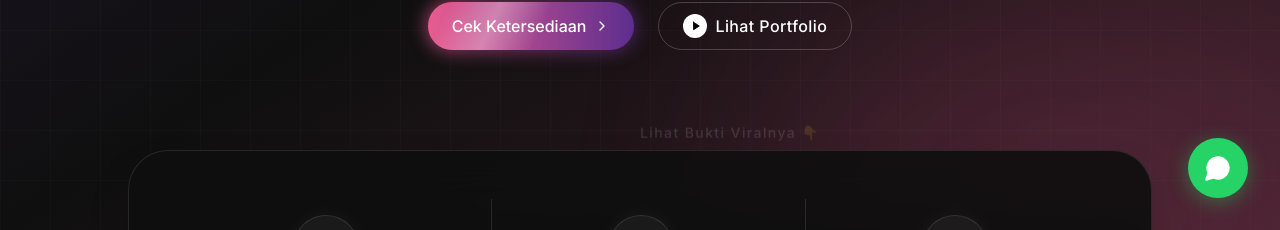
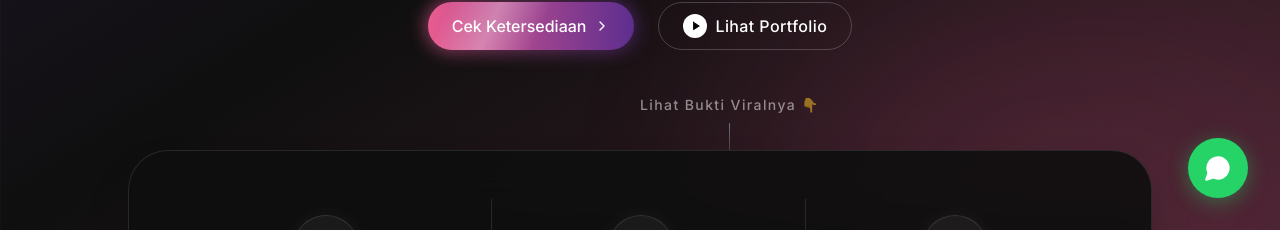
Before and after one commit to LostaMasta45/komukunaevent, a Next.js app: page /komukunaevent in a window 1280 px wide. Shown: the part 570-800 px from the top of the page. Built offline with nearby package versions, Linux system fonts and the light colour scheme.

Commit message:
perf: reduce Preloader delay for better LCP

```diff
--- /dev/null
+++ b/components/komukuna-event/HeroButtons.tsx
@@ -0,0 +1,58 @@
+"use client";
+
+import { Button } from './ui/Button';
+import Link from 'next/link';
+import { ChevronRight, Play } from 'lucide-react';
+import { useState } from 'react';
+import PortfolioArchiveModal from './PortfolioArchiveModal';
+import { portfolioItems, videoItems } from './portfolio-data';
+
+export default function HeroButtons() {
+    const [isDemoOpen, setIsDemoOpen] = useState(false);
+
+    return (
+        <>
+            <div className="flex flex-col sm:flex-row items-center justify-center gap-4 sm:gap-6 pt-4 animate-fade-in-up delay-1500">
+                <div className="relative group w-full sm:w-auto">
+                    <div className="absolute -inset-1 bg-gradient-to-r from-komukuna-pink to-komukuna-purple rounded-full blur opacity-50 group-hover:opacity-100 transition duration-1000 group-hover:duration-200 animate-tilt"></div>
+                    <Button
+                        variant="gradient"
+                        size="lg"
+                        className="relative w-full sm:w-auto h-12 px-6 text-base overflow-hidden group-hover:scale-[1.02] transition-transform duration-300"
+                        asChild
+                    >
+                        <Link href="#pricing">
+                            <span className="relative z-10 flex items-center justify-center">
+                                Cek Ketersediaan <ChevronRight className="ml-2 w-4 h-4" />
+                            </span>
+                            {/* Shine Effect */}
+                            <div className="absolute top-0 -left-[100%] w-[50%] h-full bg-gradient-to-r from-transparent via-white/30 to-transparent skew-x-[-25deg] animate-[shine_3s_infinite]" />
+                        </Link>
+                    </Button>
+                </div>
+
+
+                <Button
+                    variant="ghost"
+                    size="lg"
+                    className="h-12 px-6 text-base border border-white/20 hover:bg-white/10 hover:text-white rounded-full flex items-center gap-2 w-full sm:w-auto justify-center group"
+                    onClick={() => setIsDemoOpen(true)}
+                >
+                    <div className="w-6 h-6 rounded-full bg-white flex items-center justify-center transition-transform group-hover:scale-110">
+                        <Play size={10} fill="black" className="ml-0.5 text-black" />
+                    </div>
+                    <span className="font-medium tracking-wide">Lihat Portfolio</span>
+                </Button>
+            </div>
+
+            {/* Portfolio Modal */}
+            <PortfolioArchiveModal
+                isOpen={isDemoOpen}
+                initialTab="photobooth"
+                photoItems={portfolioItems}
+                videoItems={videoItems}
+                onClose={() => setIsDemoOpen(false)}
+            />
+        </>
+    );
+}
--- /dev/null
+++ b/components/komukuna-event/HeroRotatingText.tsx
@@ -0,0 +1,39 @@
+"use client";
+
+import { motion, AnimatePresence } from 'framer-motion';
+import { useState, useEffect } from 'react';
+
+const headlines = [
+    "Konten Viral.",
+    "Branding Keren.",
+    "Momen Seru.",
+    "Kenangan Manis."
+];
+
+export default function HeroRotatingText() {
+    const [index, setIndex] = useState(0);
+
+    useEffect(() => {
+        const interval = setInterval(() => {
+            setIndex((prev) => (prev + 1) % headlines.length);
+        }, 3000);
+        return () => clearInterval(interval);
+    }, []);
+
+    return (
+        <div className="relative h-[1.1em] overflow-hidden">
+            <AnimatePresence mode="wait">
+                <motion.span
+                    key={headlines[index]}
+                    initial={{ y: 50, opacity: 0 }}
+                    animate={{ y: 0, opacity: 1 }}
+                    exit={{ y: -50, opacity: 0 }}
+                    transition={{ duration: 0.5, ease: "easeOut" }}
+                    className="block absolute inset-0 w-full text-transparent bg-clip-text bg-gradient-to-r from-komukuna-pink via-purple-400 to-komukuna-purple"
+                >
+                    {headlines[index]}
+                </motion.span>
+            </AnimatePresence>
+        </div>
+    );
+}
--- a/components/komukuna-event/HeroSection.tsx
+++ b/components/komukuna-event/HeroSection.tsx
@@ -1,31 +1,9 @@
-"use client";
-
-import { motion, AnimatePresence } from 'framer-motion';
-import { Button } from './ui/Button';
 import Link from 'next/link';
 import { ChevronRight, Play } from 'lucide-react';
-import { useState, useEffect } from 'react';
-import PortfolioArchiveModal from './PortfolioArchiveModal';
-import { portfolioItems, videoItems } from './portfolio-data';
-
-const headlines = [
-    "Konten Viral.",
-    "Branding Keren.",
-    "Momen Seru.",
-    "Kenangan Manis."
-];
+import HeroRotatingText from './HeroRotatingText';
+import HeroButtons from './HeroButtons';
 
 export default function HeroSection() {
-    const [index, setIndex] = useState(0);
-    const [isDemoOpen, setIsDemoOpen] = useState(false);
-
-    useEffect(() => {
-        const interval = setInterval(() => {
-            setIndex((prev) => (prev + 1) % headlines.length);
-        }, 3000);
-        return () => clearInterval(interval);
-    }, []);
-
     return (
         <section className="relative h-screen min-h-[800px] flex items-center justify-center overflow-hidden">
 
@@ -48,8 +26,7 @@ export default function HeroSection() {
                         backgroundImage: `
                             linear-gradient(rgba(255, 255, 255, 0.1) 1px, transparent 1px),
                             linear-gradient(90deg, rgba(255, 255, 255, 0.1) 1px, transparent 1px)
-                        `,
-                        backgroundSize: '50px 50px'
+                        `
                     }}
                 />
 
@@ -77,20 +54,8 @@ export default function HeroSection() {
                             Tamu Pulang Membawa
                         </span>
 
-                        <div className="relative h-[1.1em] overflow-hidden">
-                            <AnimatePresence mode="wait">
-                                <motion.span
-                                    key={headlines[index]}
-                                    initial={{ y: 50, opacity: 0 }}
-                                    animate={{ y: 0, opacity: 1 }}
-                                    exit={{ y: -50, opacity: 0 }}
-                                    transition={{ duration: 0.5, ease: "easeOut" }}
-                                    className="block absolute inset-0 w-full text-transparent bg-clip-text bg-gradient-to-r from-komukuna-pink via-purple-400 to-komukuna-purple"
-                                >
-                                    {headlines[index]}
-                                </motion.span>
-                            </AnimatePresence>
-                        </div>
+                        {/* Client Component for Rotating Text */}
+                        <HeroRotatingText />
                     </h1>
 
                     {/* Subheader POINTER: LCP ELEMENT */}
@@ -99,60 +64,17 @@ export default function HeroSection() {
                         <span className="text-white font-semibold"> Photobooth & Video 360°</span> yang seru, personal, dan langsung tayang di Instagram Story.
                     </p>
 
-                    <div className="flex flex-col sm:flex-row items-center justify-center gap-4 sm:gap-6 pt-4 animate-fade-in-up delay-1500">
-                        <div className="relative group w-full sm:w-auto">
-                            <div className="absolute -inset-1 bg-gradient-to-r from-komukuna-pink to-komukuna-purple rounded-full blur opacity-50 group-hover:opacity-100 transition duration-1000 group-hover:duration-200 animate-tilt"></div>
-                            <Button
-                                variant="gradient"
-                                size="lg"
-                                className="relative w-full sm:w-auto h-12 px-6 text-base overflow-hidden group-hover:scale-[1.02] transition-transform duration-300"
-                                asChild
-                            >
-                                <Link href="#pricing">
-                                    <span className="relative z-10 flex items-center justify-center">
-                                        Cek Ketersediaan <ChevronRight className="ml-2 w-4 h-4" />
-                                    </span>
-                                    {/* Shine Effect */}
-                                    <div className="absolute top-0 -left-[100%] w-[50%] h-full bg-gradient-to-r from-transparent via-white/30 to-transparent skew-x-[-25deg] animate-[shine_3s_infinite]" />
-                                </Link>
-                            </Button>
-                        </div>
-
-
-                        <Button
-                            variant="ghost"
-                            size="lg"
-                            className="h-12 px-6 text-base border border-white/20 hover:bg-white/10 hover:text-white rounded-full flex items-center gap-2 w-full sm:w-auto justify-center group"
-                            onClick={() => setIsDemoOpen(true)}
-                        >
-                            <div className="w-6 h-6 rounded-full bg-white flex items-center justify-center transition-transform group-hover:scale-110">
-                                <Play size={10} fill="black" className="ml-0.5 text-black" />
-                            </div>
-                            <span className="font-medium tracking-wide">Lihat Portfolio</span>
-                        </Button>
-                    </div>
+                    {/* Client Component for Interactive Buttons */}
+                    <HeroButtons />
 
                 </div>
             </div>
 
-            <motion.div
-                initial={{ opacity: 0 }}
-                animate={{ opacity: 1, y: [0, 10, 0] }}
-                transition={{ delay: 2.2, duration: 2, repeat: Infinity }}
-                className="absolute bottom-10 left-1/2 -translate-x-1/2 text-gray-500 flex flex-col items-center gap-2"
-            >
-                <span className="text-xs md:text-sm font-medium tracking-widest text-white/50 animate-pulse">Lihat Bukti Viralnya 👇</span>
+            {/* Static Content for Scroll Indicator */}
+            <div className="absolute bottom-10 left-1/2 -translate-x-1/2 text-gray-500 flex flex-col items-center gap-2 animate-bounce">
+                <span className="text-xs md:text-sm font-medium tracking-widest text-white/50">Lihat Bukti Viralnya 👇</span>
                 <div className="w-[1px] h-12 bg-gradient-to-b from-gray-500 to-transparent" />
-            </motion.div>
-
-            {/* Portfolio Modal */}
-            <PortfolioArchiveModal
-                isOpen={isDemoOpen}
-                initialTab="photobooth"
-                photoItems={portfolioItems}
-                videoItems={videoItems}
-                onClose={() => setIsDemoOpen(false)}
-            />
+            </div>
         </section>
     );
 }
```
